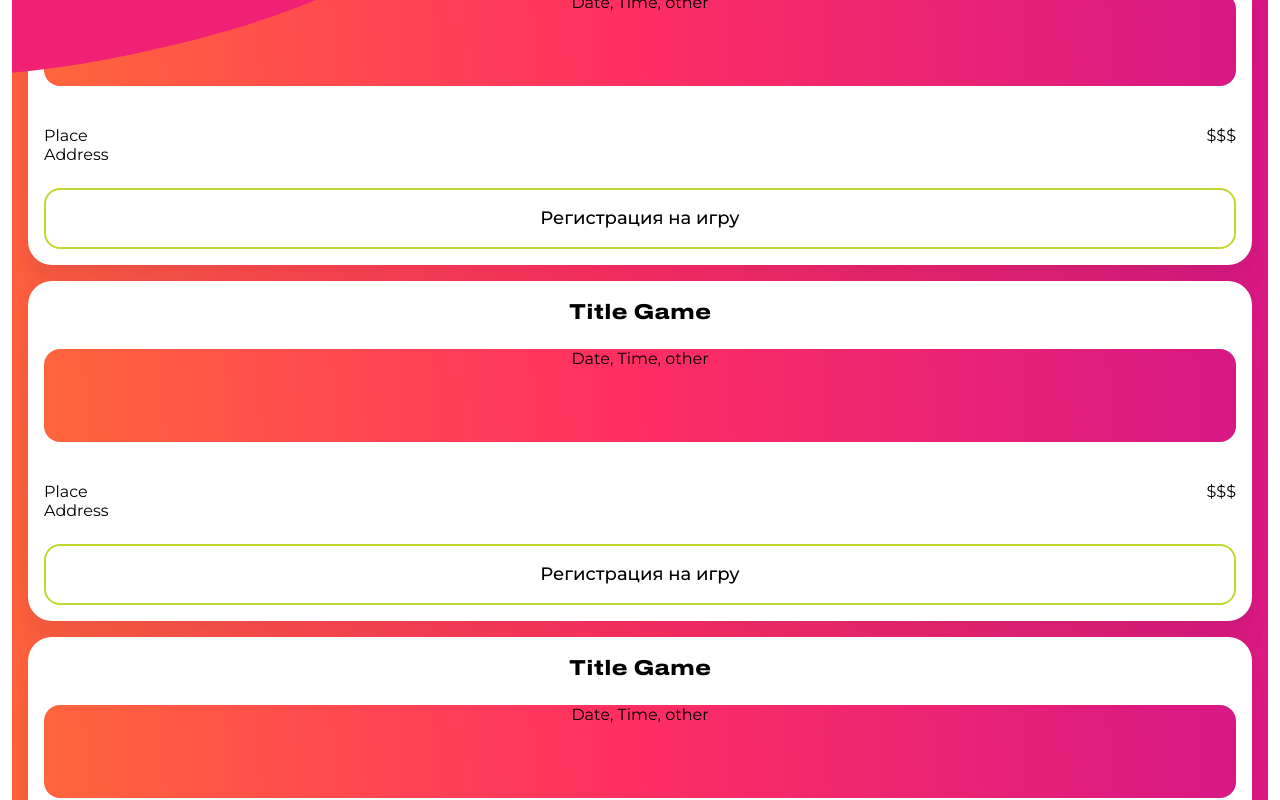
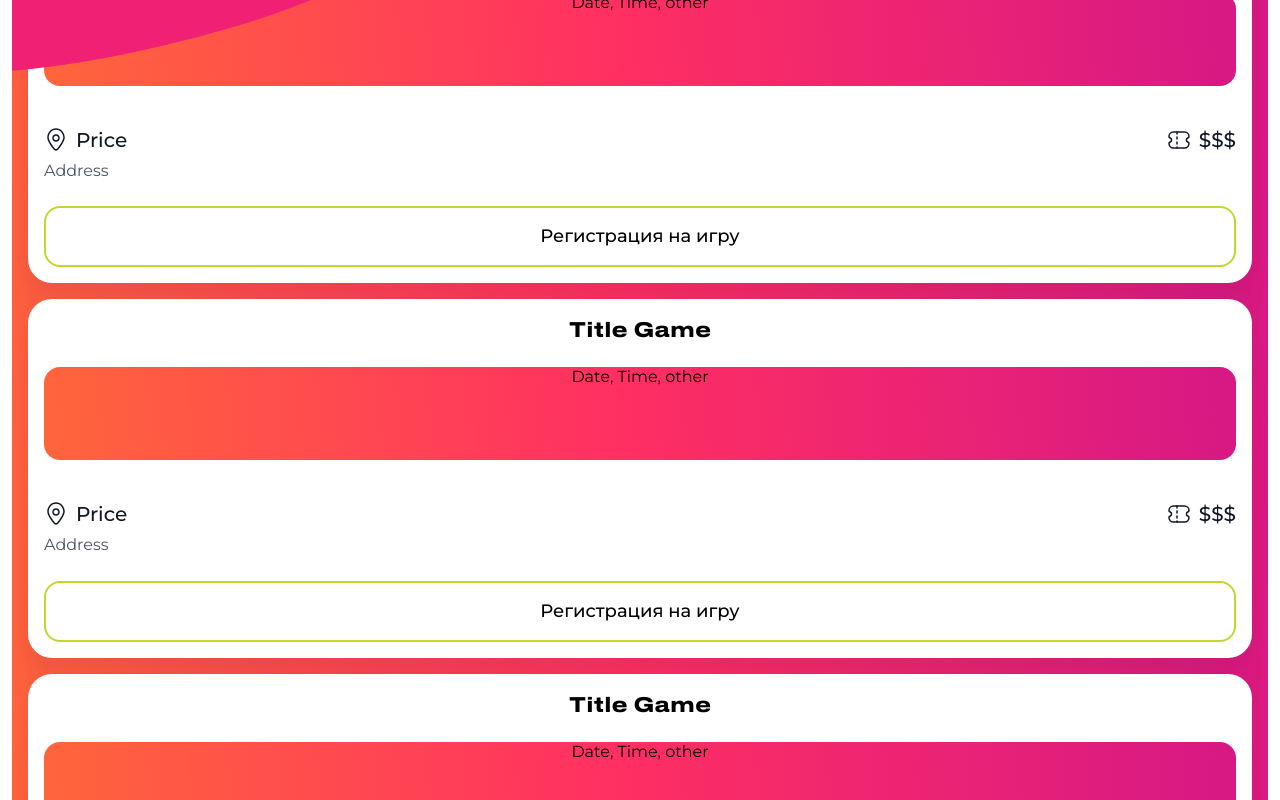
Before and after one commit to otgadaymelody/otgadaymelody-web, a React (Create React App) app: page / in a window 1280 px wide. Shown: the part 860-1660 px from the top of the page. Built offline with nearby package versions, Linux system fonts and the light colour scheme.

Commit message:
feat(future-game): add location and price images and styles for they

```diff
--- a/src/assets/css/main.css
+++ b/src/assets/css/main.css
@@ -23,6 +23,10 @@
   --fonts-p-main-description: 500 16px/1.4 var(--font-family-descriptions),
     sans-serif;
   --fonts-p-block-description: 400 24px/1.4 var(--font-family-descriptions),
+    sans-serif;
+  --fonts-h5-card-description: 500 20px/1.4 var(--font-family-descriptions),
+    sans-serif;
+  --fonts-span-sub-description: 400 16px/1.4 var(--font-family-descriptions),
     sans-serif;
 
   --fonts-faq-block: 600 20px/1.4 var(--font-family-descriptions), sans-serif;
--- a/src/components/future-game/FutureGame.css
+++ b/src/components/future-game/FutureGame.css
@@ -31,8 +31,27 @@
 .future-game__main-description {
    display: flex;
    justify-content: space-between;
+   font: var(--fonts-h5-card-description);
+   color: var(--color-bg-gray-900);
+}
+
+.future-game__place {
+   width: 100%;
+   display: flex;
+   align-items: center;
+   gap: 8px;
+}
+
+.future-game__price {
+   display: flex;
+   align-items: center;
+   gap: 8px;
 }
 
 .future-game__address {
+   margin-top: 6px;
+   width: 100%;
+   font: var(--fonts-span-sub-description);
+   color: var(--color-bg-gray-600);
    text-align: start;
 }
--- a/src/components/future-game/FutureGame.tsx
+++ b/src/components/future-game/FutureGame.tsx
@@ -1,6 +1,8 @@
 import React from 'react';
 import GameRegistrationButton from '../ui/game-reg-button/GameRegistrationButton';
 import './FutureGame.css';
+import { ReactComponent as LocationImg } from '../../assets/images/future-game/Location.svg';
+import { ReactComponent as PriceImg } from '../../assets/images/future-game/Ticket.svg';
 
 const FutureGame = (): React.ReactElement => {
   return (
@@ -12,8 +14,14 @@ const FutureGame = (): React.ReactElement => {
       <div className="future-game__description-block">
         <div className="future-game__description">
           <div className="future-game__main-description">
-            <div className="future-game__place">Place</div>
-            <div className="future-game__price">$$$</div>
+            <div className="future-game__place">
+              <LocationImg />
+              <span>Price</span>
+            </div>
+            <div className="future-game__price">
+              <PriceImg />
+              <span>$$$</span>
+            </div>
           </div>
           <div className="future-game__address">Address</div>
         </div>
```
Also changed, not shown: src/assets/images/future-game/Location.svg (added), src/assets/images/future-game/Ticket.svg (added).
